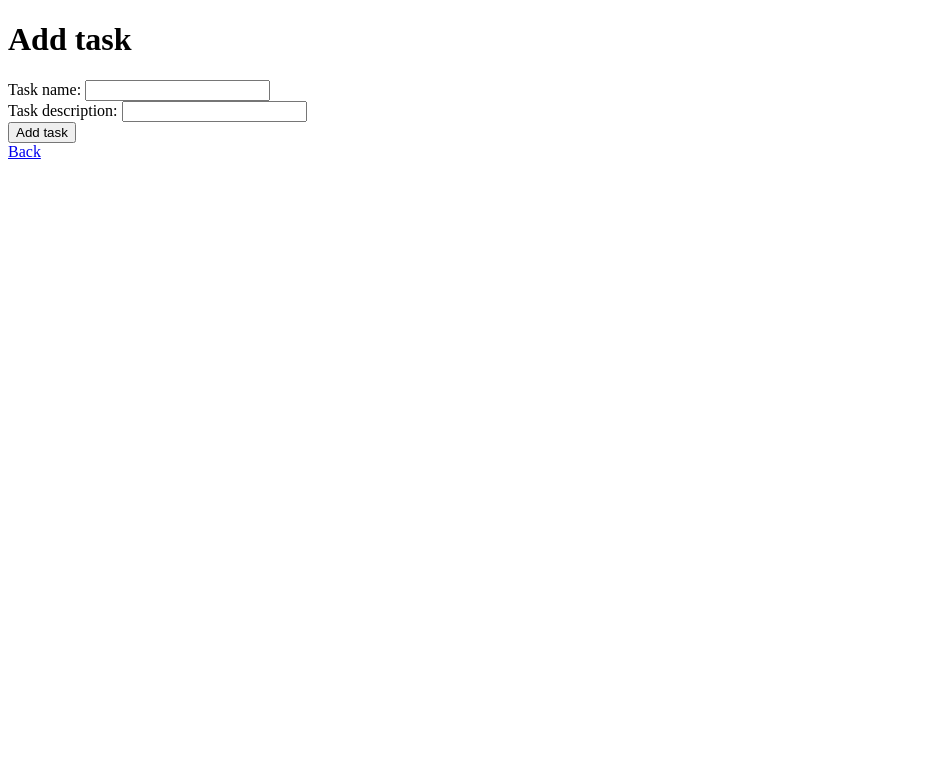
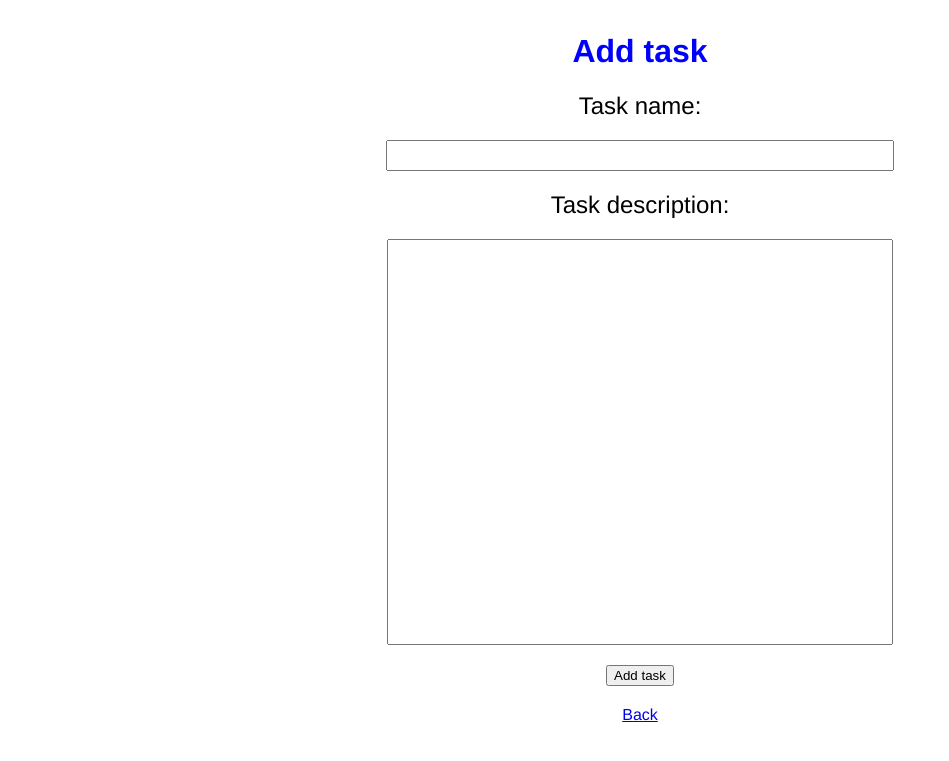
Before and after one commit to ZalioSW/To-do-list, a Flask app: page /addTask in a window 1280 px wide. Shown: the top 761 px of the page, without its empty margins (0-949 px from the left). Run offline with Flask 3, Linux system fonts and the light colour scheme; the visitor is signed in with stand-in values (Sample User, id 1).

Commit message:
added a css file

```diff
--- /dev/null
+++ b/static/style.css
@@ -0,0 +1,28 @@
+body {
+    height: 90vh;
+    display: flex;
+    align-items: center;
+    justify-content: center;
+    flex-direction: column;
+    gap: 1px;
+    font-family: 'Franklin Gothic Medium', 'Arial Narrow', Arial, sans-serif;
+}
+
+textarea {
+    height: 400px;
+    width: 500px;
+    resize: none;
+}
+
+input {
+    width: 500px;
+    height: 25px;
+}
+
+.task-name-desc{
+    font-size: x-large;
+}
+
+h1 {
+    color: blue;
+}
--- a/templates/addTask.html
+++ b/templates/addTask.html
@@ -5,11 +5,14 @@
     <meta name="viewport" content="width=device-width, initial-scale=1.0">
     <title>To-do list</title>
     <script src="https://ajax.googleapis.com/ajax/libs/jquery/3.7.1/jquery.min.js"></script>
+    <link rel="stylesheet" type="text/css" media="all" href="/static/style.css">
 </head>
 <body>
     <h1>Add task</h1>
-    <div>Task name: <input id="taskName"></div>
-    <div>Task description: <input id="taskDesc"></div>
+        <div class="task-name-desc">Task name:</div><br>
+        <input id="taskName"><br>
+        <div class="task-name-desc">Task description:</div><br>
+        <textarea id="taskDesc"></textarea><br>
     <button onclick="addTask()">Add task</button><br>
     <a href="/">Back</a>
 
--- a/templates/index.html
+++ b/templates/index.html
@@ -3,6 +3,7 @@
 <head>
     <meta charset="UTF-8">
     <meta name="viewport" content="width=device-width, initial-scale=1.0">
+    <link rel="stylesheet" type="text/css" media="all" href="/static/style.css">
     <title>To-do list</title>
 </head>
 <body>
```
Also changed, not shown: templates/login.html (+6 -3 lines), templates/signup.html (+7 -3 lines).
